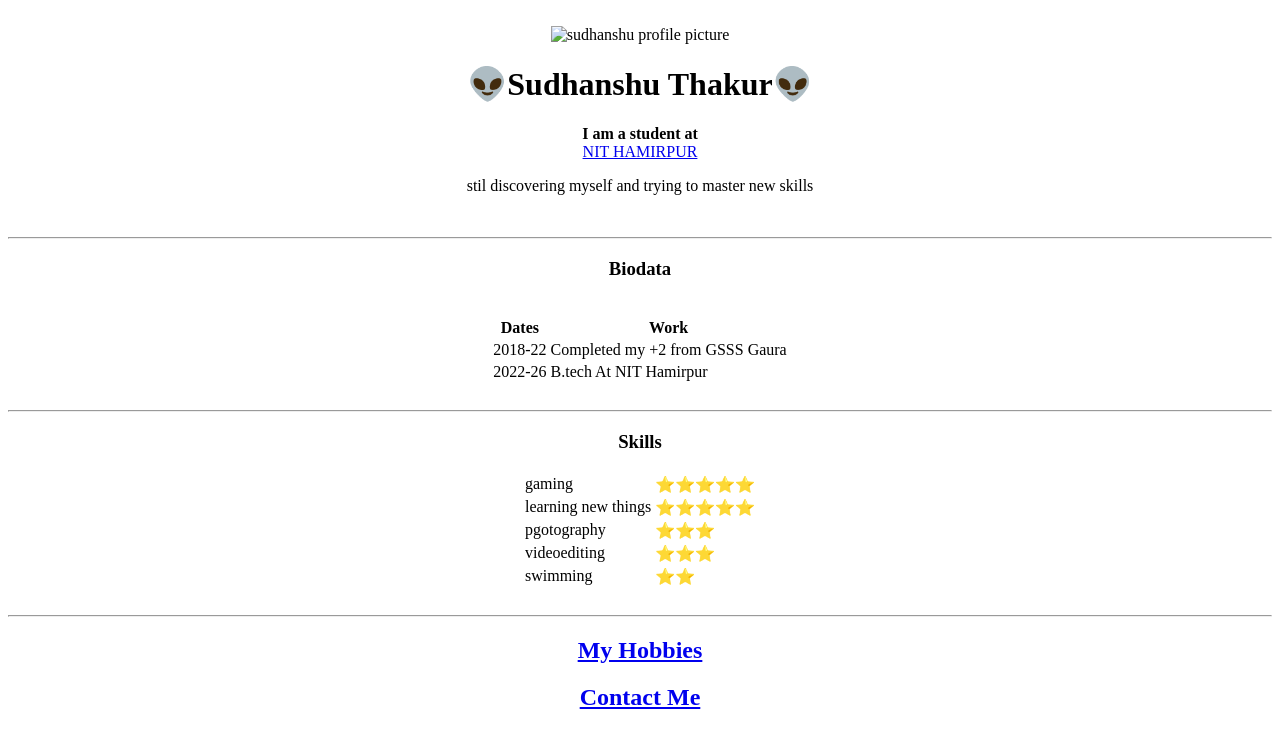
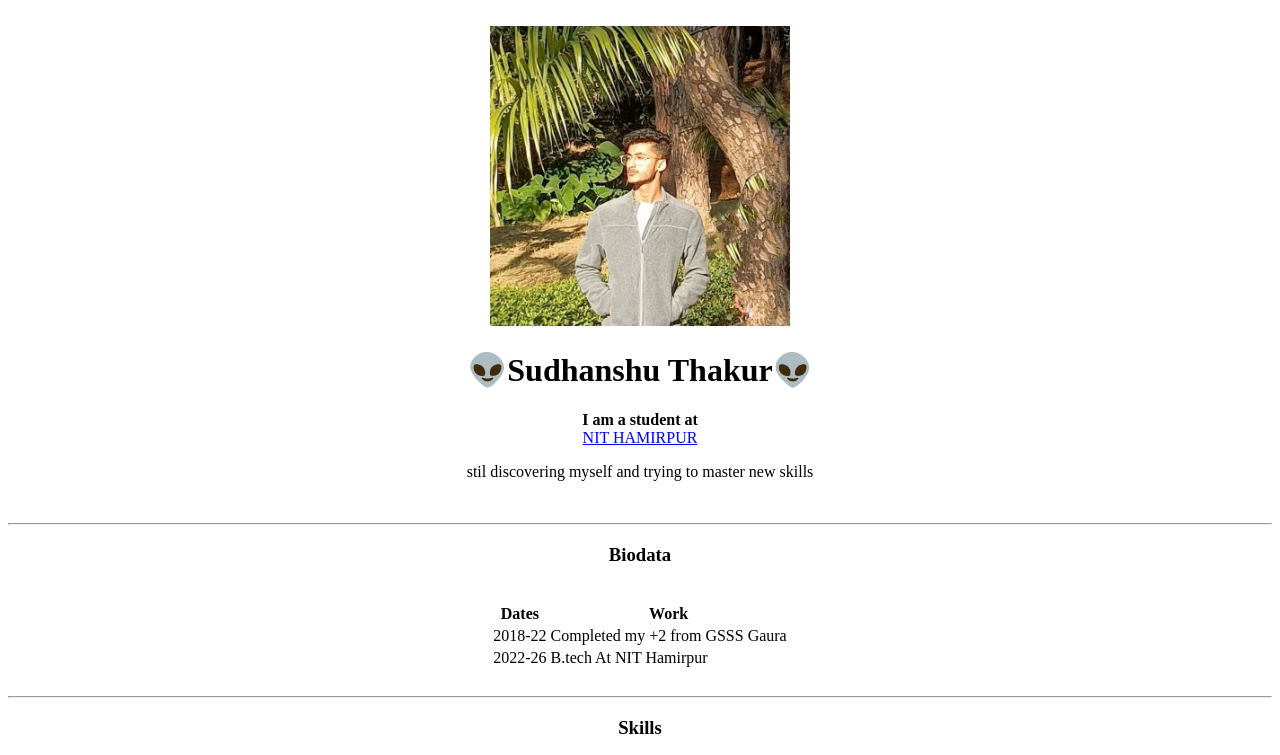
Before and after one commit to Sudhanshu-thakur/cv, a plain HTML site: page index.html in a window 1280 px wide. Shown: the top 755 px of the page. Drawn offline with Linux system fonts and the light colour scheme; files whose address does not match are found by name.

Commit message:
Update index.html

```diff
--- a/index.html
+++ b/index.html
@@ -7,7 +7,7 @@
 <body>
   <br >
   <center>
-  <img src="C:\Users\sunny\Downloads\kakashi-hatake-naruto-amoled-black-background-artwork-5120x2880-6484-modified.png" alt="sudhanshu profile picture" width="300" hright="300">
+  <img src="C:\Users\sunny\.vscode\Personal Website\WhatsApp Image 2023-01-22 at 19.14.50.jpg" alt="sudhanshu profile picture" width="300" hright="300">
   <h1> 👽Sudhanshu Thakur👽 </h1>
   <p> <strong> I am a student at <br>
 </strong><a href="https://nith.ac.in/">NIT HAMIRPUR</a> </a> </p>
```
